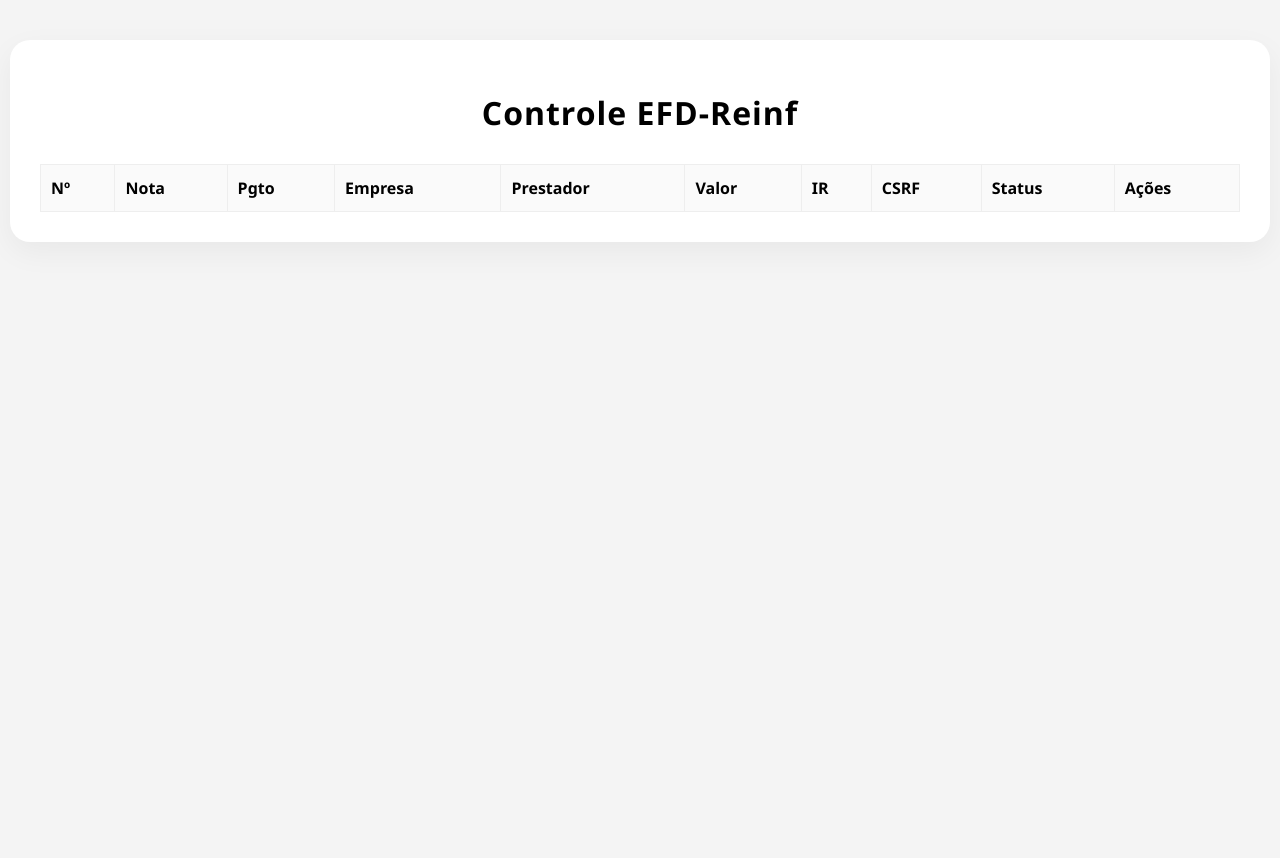
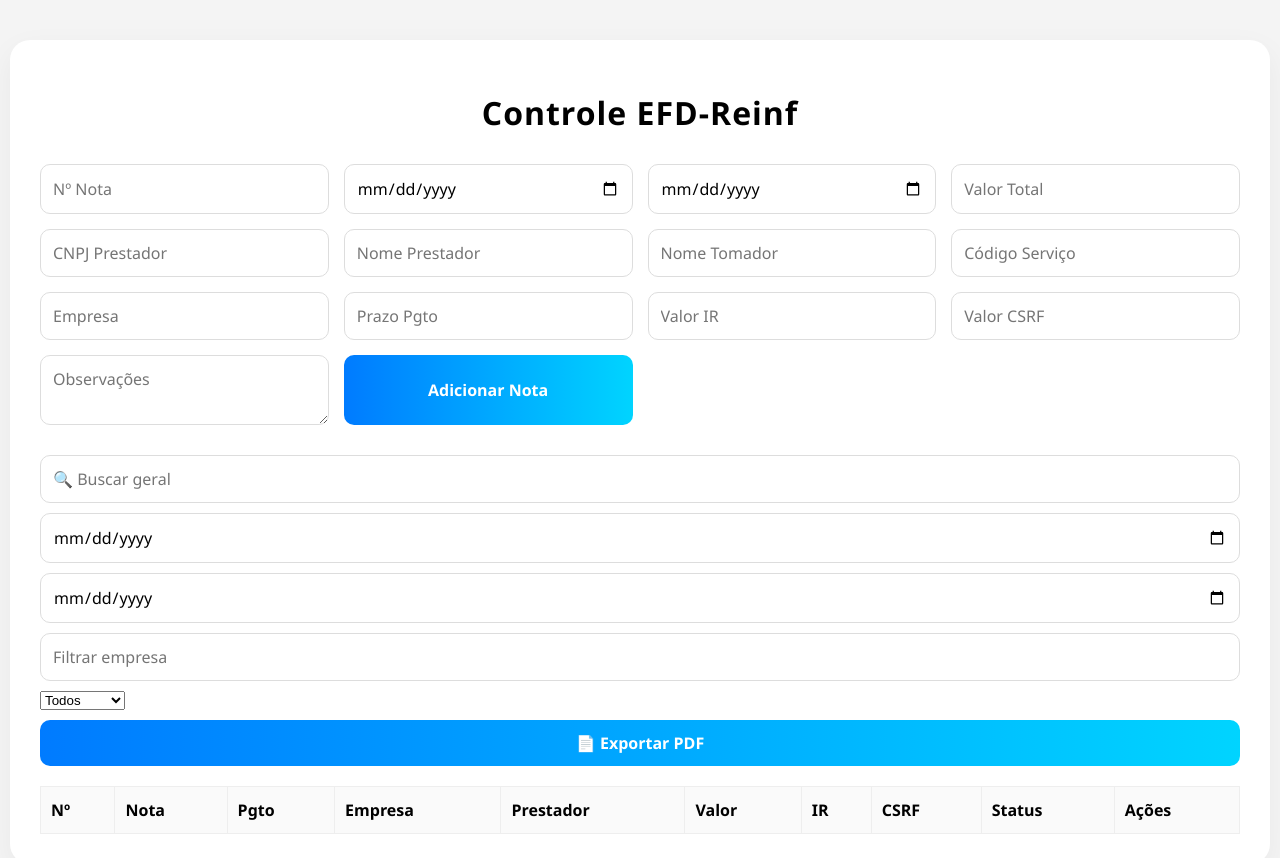
Before and after one commit to matheus5010/reinf-calc, a React (Vite) app: page / in a window 1280 px wide. Shown: the top 858 px of the page. Before the commit the page ends 800 px from the top, so only its background shows below. Built offline with nearby package versions, Linux system fonts and the light colour scheme.

Commit message:
fix: renderização completa com tabela e ações

```diff
--- a/src/App.jsx
+++ b/src/App.jsx
@@ -1,4 +1,4 @@
-// App.jsx completo com opção de desfazer pagamento
+// App.jsx completo com formulário, filtros, ações e tabela visível com botão desfazer
 import './App.css';
 import { useState, useEffect } from "react";
 import jsPDF from "jspdf";
@@ -179,7 +179,36 @@ function App() {
   return (
     <div className="container">
       <h1>Controle EFD-Reinf</h1>
-      {/* ...formulário, filtros e exportação ficam aqui */}
+
+      <div className="formulario">
+        <input placeholder="Nº Nota" name="numero" value={form.numero} onChange={handleChange} />
+        <input type="date" name="dataNota" value={form.dataNota} onChange={handleChange} />
+        <input type="date" name="dataPagamento" value={form.dataPagamento} onChange={handleChange} />
+        <input placeholder="Valor Total" name="valorTotal" value={form.valorTotal} onChange={handleChange} />
+        <input placeholder="CNPJ Prestador" name="cnpjPrestador" value={form.cnpjPrestador} onChange={handleChange} />
+        <input placeholder="Nome Prestador" name="nomePrestador" value={form.nomePrestador} onChange={handleChange} />
+        <input placeholder="Nome Tomador" name="nomeTomador" value={form.nomeTomador} onChange={handleChange} />
+        <input placeholder="Código Serviço" name="codServico" value={form.codServico} onChange={handleChange} />
+        <input placeholder="Empresa" name="empresa" value={form.empresa} onChange={handleChange} />
+        <input placeholder="Prazo Pgto" name="prazoPagamento" value={form.prazoPagamento} readOnly />
+        <input placeholder="Valor IR" name="valorIR" value={form.valorIR} readOnly />
+        <input placeholder="Valor CSRF" name="valorCSRF" value={form.valorCSRF} readOnly />
+        <textarea placeholder="Observações" name="obs" value={form.obs} onChange={handleChange} />
+        <button onClick={adicionarNota}>{editandoIndex !== null ? "Salvar Alteração" : "Adicionar Nota"}</button>
+      </div>
+
+      <div className="filtros">
+        <input placeholder="🔍 Buscar geral" value={busca} onChange={e => setBusca(e.target.value)} />
+        <input type="date" value={dataInicio} onChange={e => setDataInicio(e.target.value)} />
+        <input type="date" value={dataFim} onChange={e => setDataFim(e.target.value)} />
+        <input placeholder="Filtrar empresa" value={empresaFiltro} onChange={e => setEmpresaFiltro(e.target.value)} />
+        <select value={statusFiltro} onChange={e => setStatusFiltro(e.target.value)}>
+          <option value="">Todos</option>
+          <option value="Em Aberto">Em Aberto</option>
+          <option value="Pago">Pago</option>
+        </select>
+        <button onClick={exportarPDF}>📄 Exportar PDF</button>
+      </div>
 
       <table className="tabela">
         <thead>
```
